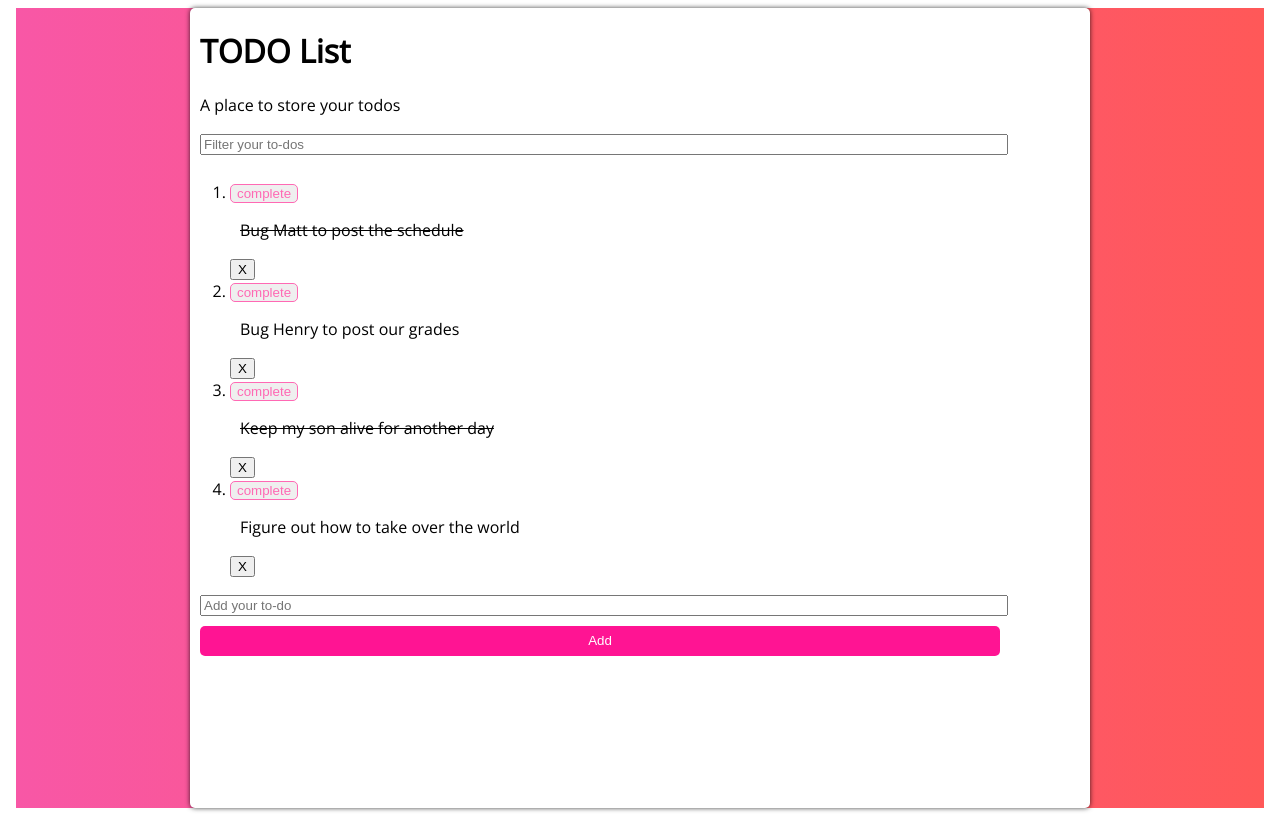
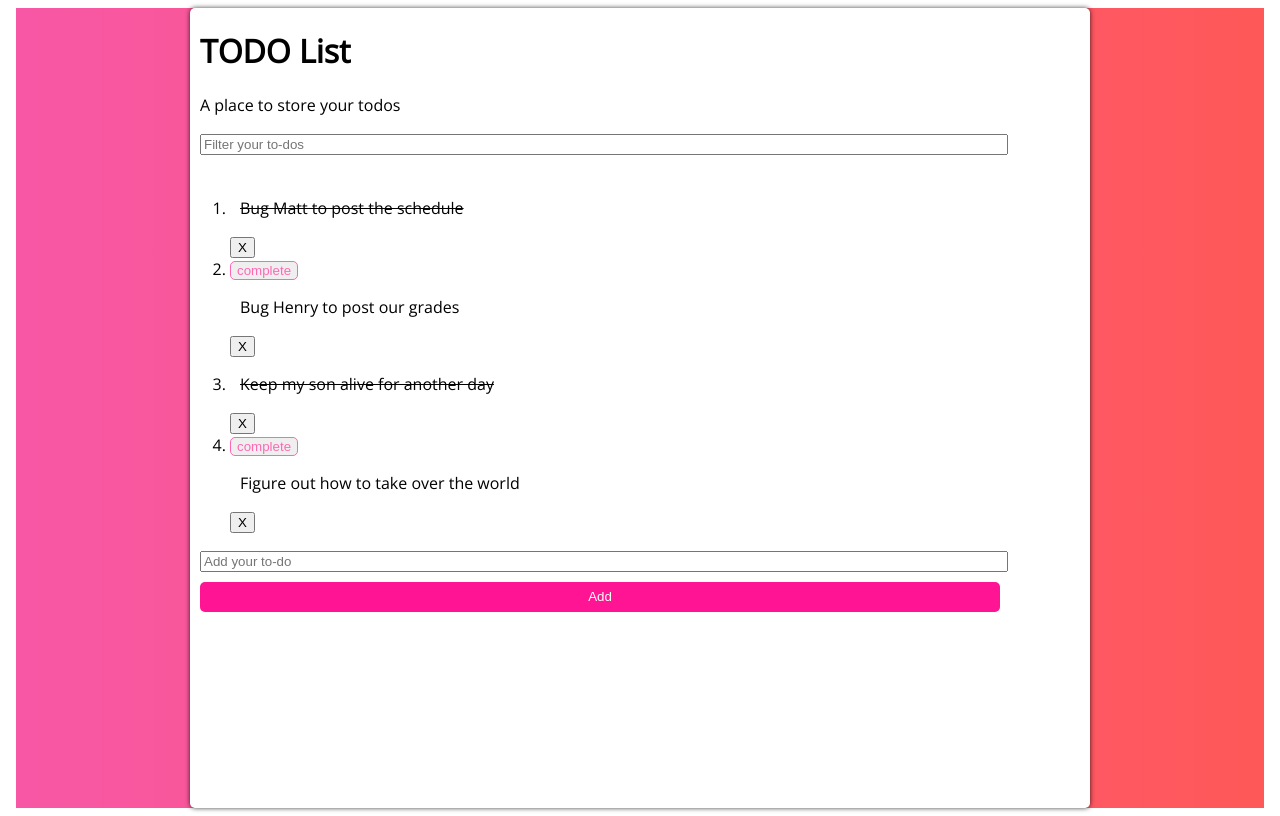
Before and after one commit to bailandocubita/angular-lab1, an Angular app: page / in a window 1280 px wide. Built offline with nearby package versions, Linux system fonts and the light colour scheme.

Commit message:
complete button now correctly removed when item is completed

```diff
--- a/src/app/todo/todo.component.css
+++ b/src/app/todo/todo.component.css
@@ -49,3 +49,12 @@ h1,
 p {
     margin-left: 10px;
 }
+
+ol {
+    display: flex;
+    flex-direction: column;
+}
+
+li {
+    flex-direction: row;
+}
--- a/src/app/todo/todo.component.html
+++ b/src/app/todo/todo.component.html
@@ -7,10 +7,10 @@
 
         <ol class="list" >
 
-            <li [ngClass]="{strikethrough: todo.completed}" *ngFor="let todo of todos; index as i">
-                <button class="completeButton" (click)="updateCompleted()">complete</button>
-                <p>{{todo.task}}</p>
-                <button>X</button>
+            <li *ngFor="let todo of todos; index as i">
+                <button class="completeButton" (click)="updateCompleted()" *ngIf="!todo.completed">complete</button>
+                <p [ngClass]="{strikethrough: todo.completed}" >{{todo.task}}</p>
+                <button class="xButton">X</button>
             </li>
         </ol>
 
```
